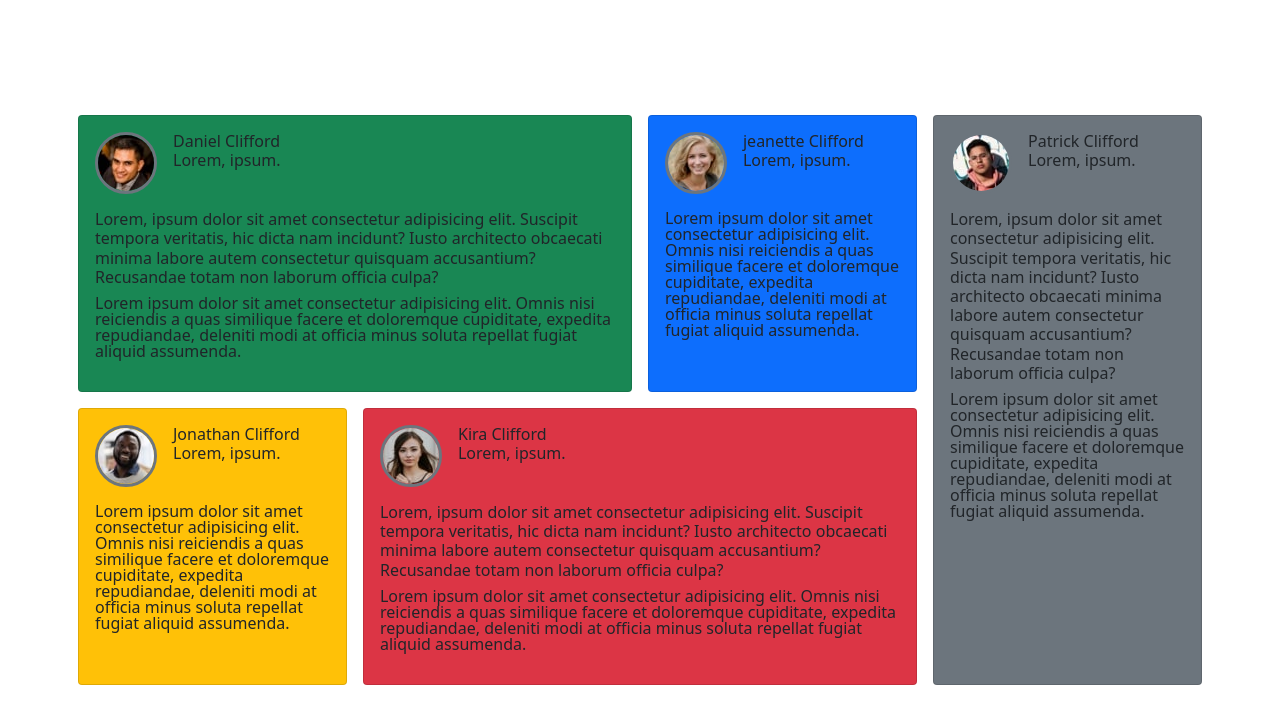
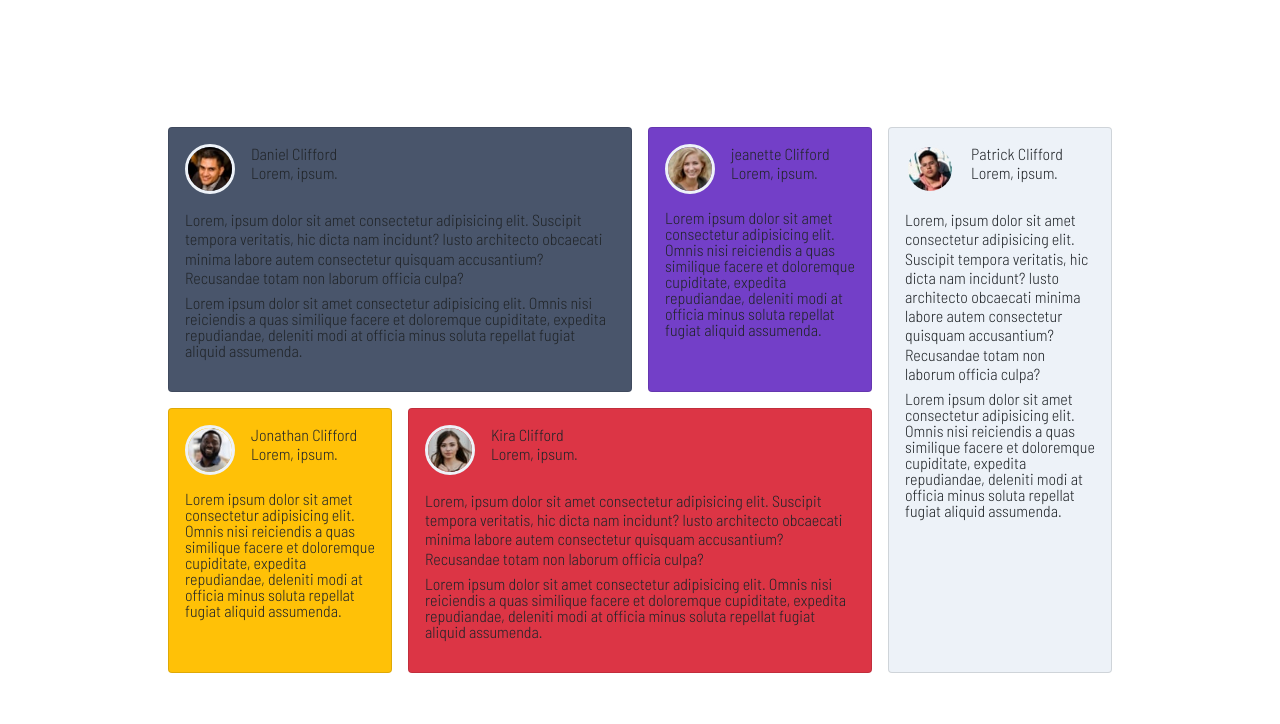
Before and after one commit to mpicchi87/Curso-Bootstrap, a website: page index.html in a window 1280 px wide. Drawn offline with nearby package versions, Linux system fonts and the light colour scheme.

Commit message:
personalizacion de salida y utilizacion de custom.css

```diff
--- a/index.html
+++ b/index.html
@@ -10,15 +10,8 @@
     <link rel="preconnect" href="https://fonts.gstatic.com" crossorigin>
     <link href="https://fonts.googleapis.com/css2?family=Barlow+Semi+Condensed:ital,wght@0,300;0,600;0,900;1,100;1,700&display=swap" rel="stylesheet">
     <!-- Bootstrap -->
-    <link href="https://cdn.jsdelivr.net/npm/bootstrap@5.0.2/dist/css/bootstrap.min.css" rel="stylesheet" integrity="sha384-EVSTQN3/azprG1Anm3QDgpJLIm9Nao0Yz1ztcQTwFspd3yD65VohhpuuCOmLASjC" crossorigin="anonymous">
-    <!-- <link rel="stylesheet" href="css/reducido.css"> -->
-    <style>
-        @media (min-width: 992px){
-            .alto-100 {
-                height: 100vh;
-            }
-        }
-    </style>
+    <!-- <link href="https://cdn.jsdelivr.net/npm/bootstrap@5.0.2/dist/css/bootstrap.min.css" rel="stylesheet" integrity="sha384-EVSTQN3/azprG1Anm3QDgpJLIm9Nao0Yz1ztcQTwFspd3yD65VohhpuuCOmLASjC" crossorigin="anonymous"> -->
+    <link rel="stylesheet" href="sass/custom.css">
 </head>
 <body>
     <main class="container d-flex align-items-center justify-content-center alto-100">
```
